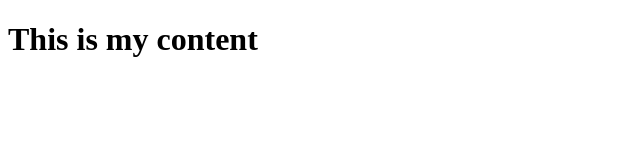
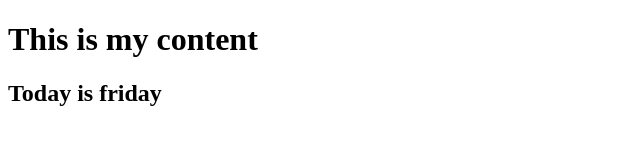
Before and after one commit to NguyenThiMai29/coursera-study, a plain HTML site: page site/index.html in a window 1280 px wide. Shown: the whole page, without its empty margins (0-640 px from the left). Drawn offline with Linux system fonts and the light colour scheme.

Commit message:
Update index.html
add more content

```diff
--- a/site/index.html
+++ b/site/index.html
@@ -14,6 +14,7 @@
     </head>
     <body>
         <h1> This is my content </h1>
+        <h2> Today is friday </h2>
 
         <script src="" async defer></script>
     </body>
```
